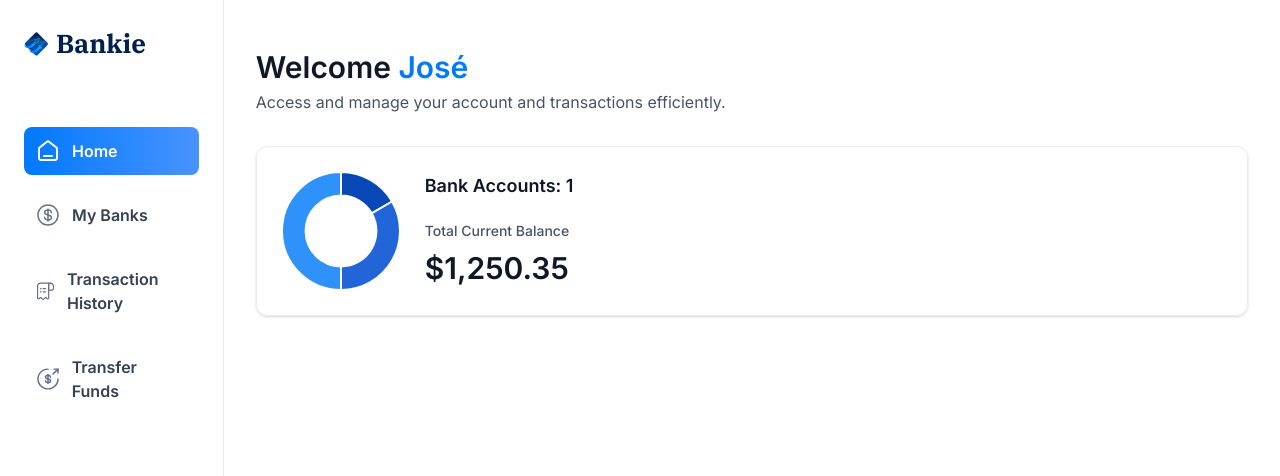
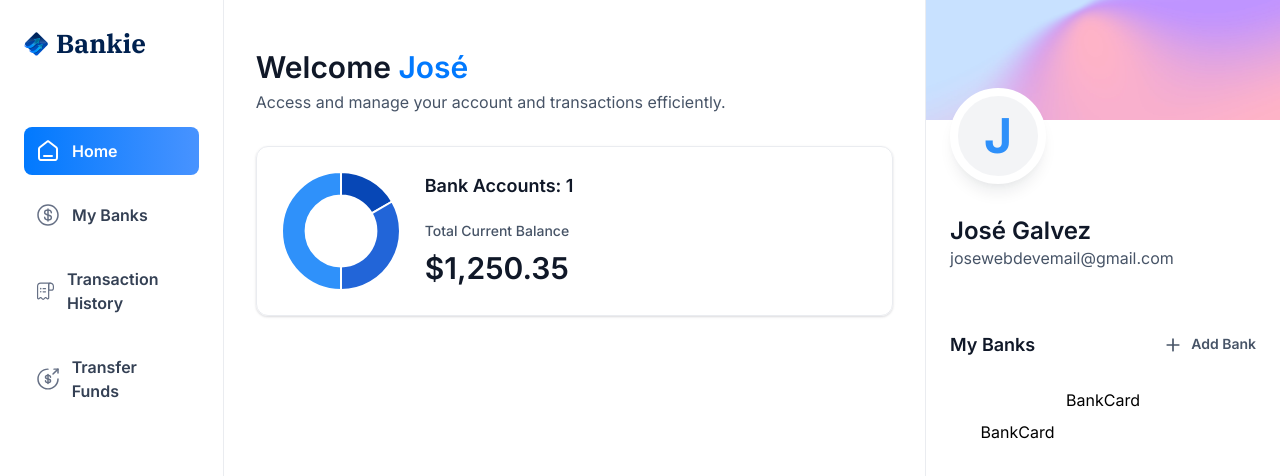
Before and after one commit to JoseGalvez-H/bankie, a Next.js app: page / in a window 1280 px wide. Shown: the top 476 px of the page. Built offline with nearby package versions, Linux system fonts and the light colour scheme.

Commit message:
Add Bank link to right sidebar

```diff
--- a/app/(root)/page.tsx
+++ b/app/(root)/page.tsx
@@ -1,8 +1,9 @@
 import HeaderBox from '@/components/HeaderBox'
 import TotalBalanceBox from '@/components/TotalBalanceBox';
+import RightSidebar from '@/components/RightSidebar';
 
 const Home = () => {
-    const loggedIn = { firstName: 'José'};
+    const loggedIn = { firstName: 'José', lastName: 'Galvez', email: 'josewebdevemail@gmail.com'};
 
     return (
         <section className="home">
@@ -21,6 +22,11 @@ const Home = () => {
                     />
                 </header>
             </div>
+            <RightSidebar
+            user={loggedIn}
+            transactions={[]}
+            banks={[{}, {}]}
+            />
         </section>
     )
 }
--- /dev/null
+++ b/components/BankCard.tsx
@@ -0,0 +1,9 @@
+import React from 'react'
+
+const BankCard = () => {
+    return (
+        <div>BankCard</div>
+    )
+}
+
+export default BankCard
--- /dev/null
+++ b/components/RightSidebar.tsx
@@ -0,0 +1,70 @@
+'use client'
+
+import React from 'react'
+import Link from 'next/link'
+import Image from 'next/image'
+import BankCard from './BankCard'
+
+const RightSidebar = ({ user, transactions, banks }: RightSidebarProps) => {
+    return (
+        <aside className="right-sidebar">
+            <section className="flex flex-col pb-8">
+                <div className="profile-banner" />
+                <div className="profile">
+                    <div className="profile-img">
+                        <span className="text-5xl font-bold text-blue-500">{user.firstName[0]}</span>
+                    </div>
+                    <div className="profile-details">
+                        <h1 className="profile-name">
+                            {user.firstName} {user.lastName}
+                        </h1>
+                        <p className="profile-email">
+                            {user.email}
+                        </p>
+                    </div>
+                </div>
+            </section>
+            <section className="banks">
+                <div className="flex w-full justify-between">
+                    <h2 className="header-2">My Banks</h2>
+                    <Link href="/" className="flex gap-2">
+                        <Image
+                            src="/icons/plus.svg"
+                            width={20}
+                            height={20}
+                            alt="plus"
+                        />
+                        <h2 className="text-14 font-semibold text-gray-600">
+                            Add Bank
+                        </h2>
+                    </Link>
+                </div>
+                {banks?.length > 0 && (
+                    <div className="relative flex flex-1 flex-col
+                    items-center justify-center gap-5">
+                        <div className="relative z-10">
+                            <BankCard
+                                key={banks[0].$id}
+                                account={banks[0]}
+                                userName={`${user.firstName} ${user.lastName}`}
+                                showBalance={false}
+                            />
+                        </div>
+                        {banks[1] && (
+                            <div className="absolute right-0 top-8 z-0 w-[90%]">
+                                <BankCard
+                                    key={banks[1].$id}
+                                    account={banks[1]}
+                                    userName={`${user.firstName} ${user.lastName}`}
+                                    showBalance={false}
+                                />
+                            </div>
+                        )}
+                    </div>
+                )}
+            </section>
+        </aside>
+    )
+}
+
+export default RightSidebar
```
